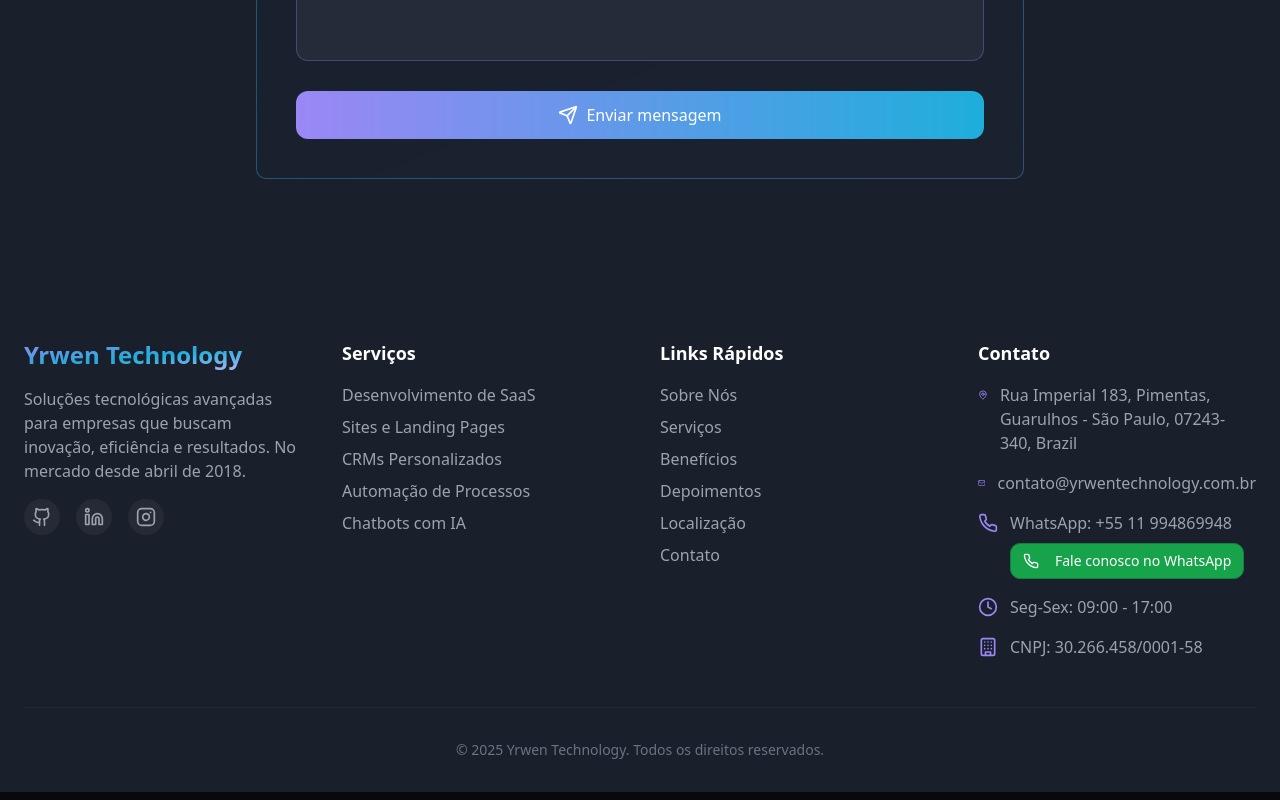
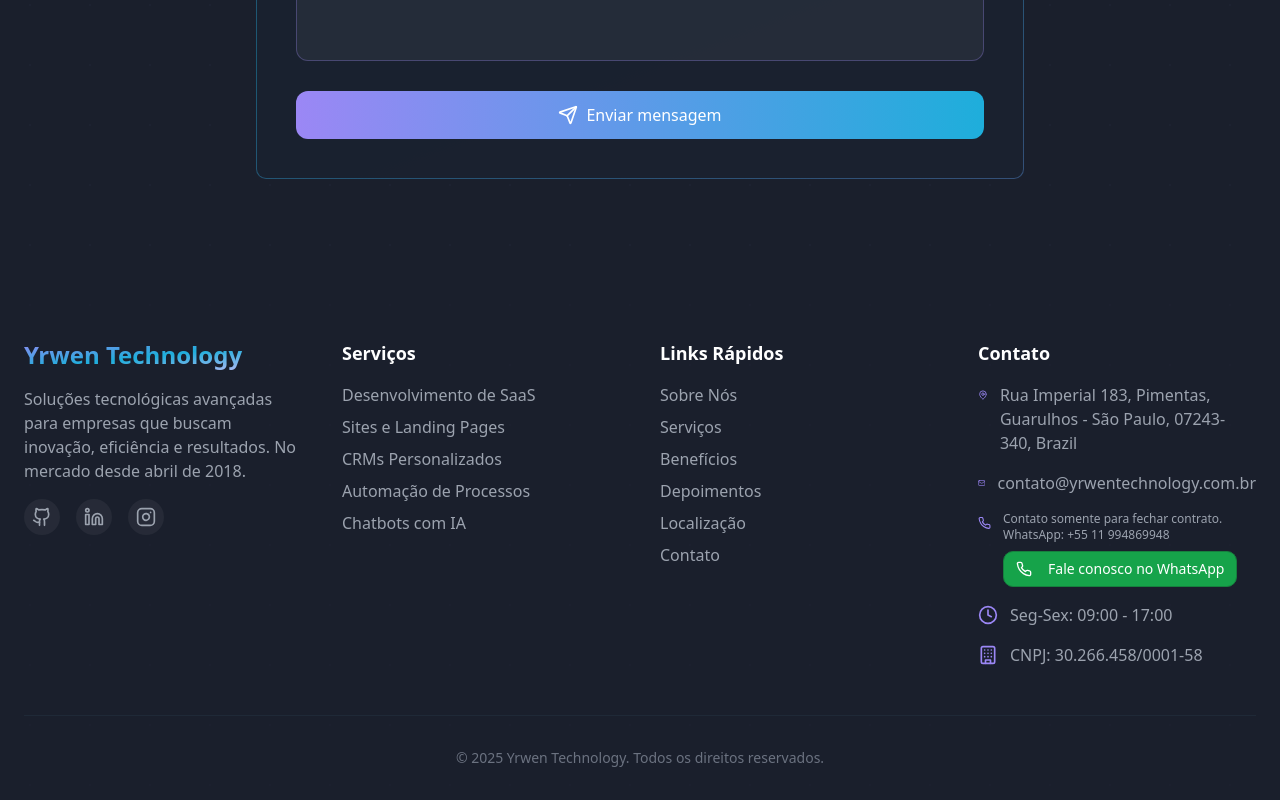
Before and after one commit to carloedvandro/page-yrwentechnology, a React (Vite) app: page / in a window 1280 px wide. Shown: the part 5547-6347 px from the top of the page. Built offline with nearby package versions, Linux system fonts and the light colour scheme.

Commit message:
Visual edit in Lovable
Edited UI in Lovable

```diff
--- a/src/components/Footer.tsx
+++ b/src/components/Footer.tsx
@@ -1,12 +1,9 @@
-
 import React from 'react';
 import { Github, Linkedin, Instagram, Mail, MapPin, Phone, Clock, Building } from 'lucide-react';
 import { Button } from '@/components/ui/button';
-
 const Footer = () => {
   const whatsappNumber = "+5511994869948";
   const whatsappUrl = `https://wa.me/${whatsappNumber}`;
-
   return <footer className="bg-yrwen-dark-charcoal pt-16 pb-8 relative overflow-hidden">
       {/* Tech pattern background */}
       <div className="tech-grid absolute inset-0 z-0 opacity-10" />
@@ -97,18 +94,10 @@ const Footer = () => {
               <li className="flex items-start gap-3">
                 <Phone size={20} className="text-yrwen-purple mt-0.5" />
                 <div className="flex flex-col">
-                  <span className="text-gray-400">WhatsApp: +55 11 994869948</span>
-                  <a
-                    href={whatsappUrl}
-                    target="_blank"
-                    rel="noopener noreferrer"
-                    className="mt-2"
-                  >
-                    <Button
-                      variant="outline"
-                      size="sm"
-                      className="bg-green-600 hover:bg-green-700 border-green-700 text-white"
-                    >
+                  <span className="text-gray-400 text-xs">Contato somente para fechar contrato.
+WhatsApp: +55 11 994869948</span>
+                  <a href={whatsappUrl} target="_blank" rel="noopener noreferrer" className="mt-2">
+                    <Button variant="outline" size="sm" className="bg-green-600 hover:bg-green-700 border-green-700 text-white">
                       <Phone className="mr-2 h-4 w-4" />
                       Fale conosco no WhatsApp
                     </Button>
```
